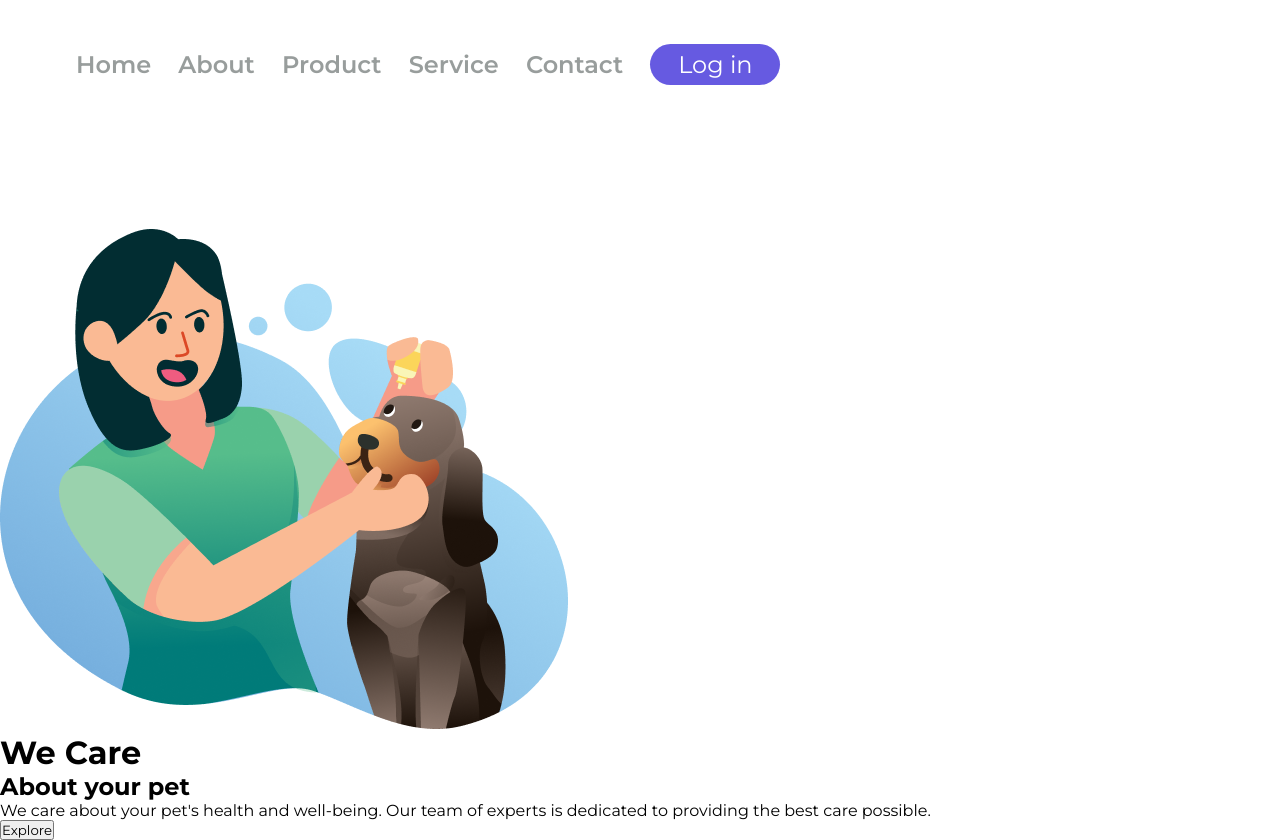
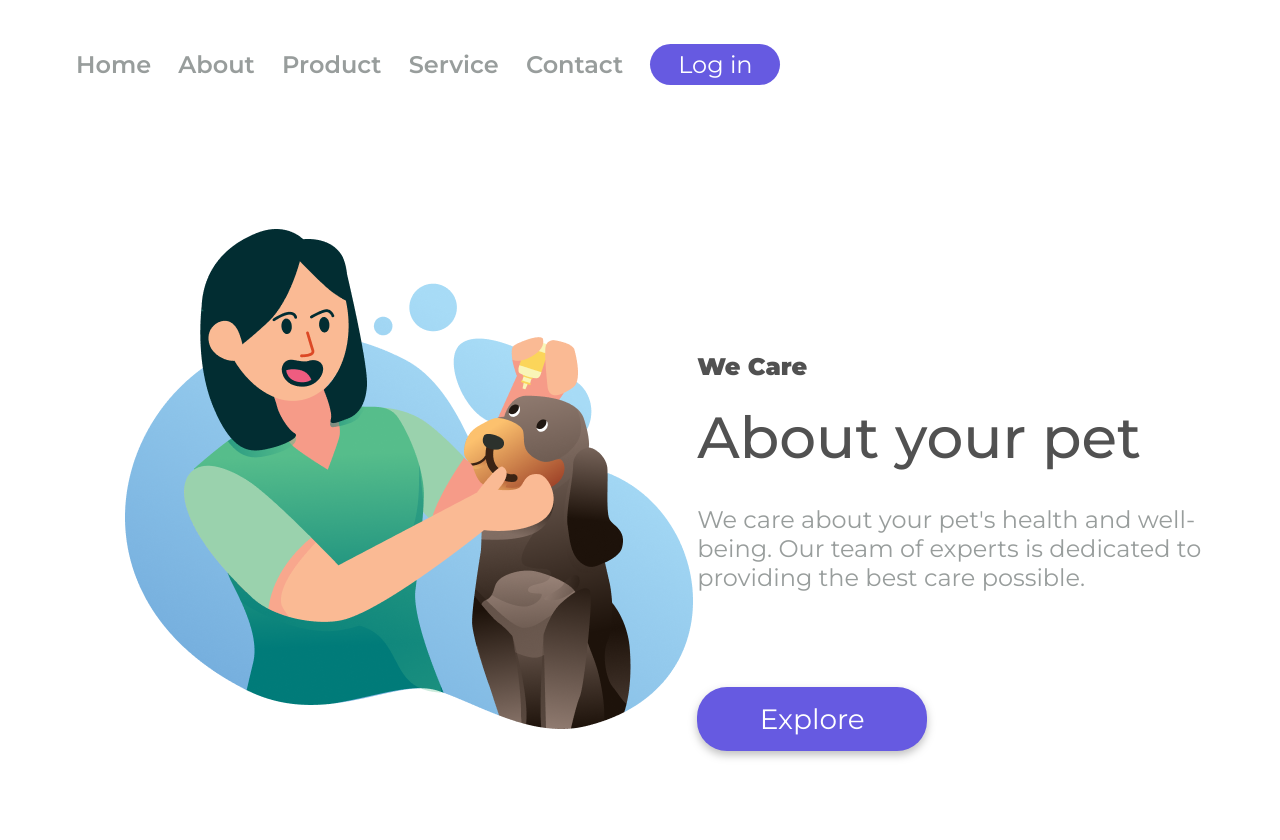
Before and after one commit to LuizPauloJRM/WeCare, a plain HTML site: page index.html in a window 1280 px wide. After the commit the page ends 800 px from the top, so only its background shows below. Drawn offline with Linux system fonts and the light colour scheme.

Commit message:
projeto finalizado conceitos css e html

```diff
--- a/index.html
+++ b/index.html
@@ -25,11 +25,15 @@
 
     <main><!--Conteúdo principal-->
         <img class="logo-image" src="assets/Illustration 2.png" alt="we-care-dog">
-        <h1>We Care</h1>
-        <h2>About your pet</h2>
-        <p>We care about your pet's health and well-being. Our team of experts is dedicated to providing the best care
-            possible.</p>
-        <button>Explore</button>
+        <section><!--Ou div-->
+            <h1>We Care</h1>
+            <h2>About your pet</h2>
+            <p>We care about your pet's health and well-being. Our team of experts is dedicated to providing the best
+                care
+                possible.</p>
+            <button class="button-main">Explore</button>
+        </section>
+
     </main>
 
 </body>
--- a/style/style.css
+++ b/style/style.css
@@ -35,4 +35,56 @@ header{
 .logo-image{
     width: 568px;
     height: 500px;
+    margin-left: 125px;
+
 }
+
+section{
+     display: inline-block;
+
+}
+
+h1{
+
+    font-weight: 900;
+    font-size: 24px;
+    line-height: 71px;
+    color: #515151;
+}
+
+h2{
+    font-weight: 500;
+    font-size: 58px;
+    line-height: 71px;
+    color: #515151;
+}
+
+p{
+    font-weight: 400;
+    font-size: 24px;
+    line-height: 29px;
+    color: #989D9C;
+    width: 515px;
+    margin-top: 32px;
+    margin-bottom: 65px;
+}
+
+.button-main{
+    background: #665AE1;
+    border-radius: 30px;
+    width: 230px;
+    height: 64px;
+    border: none;
+    font-size:24px;
+    line-height: 29px;
+    color: #FFFF;
+    cursor: pointer;
+    margin-top: 30px;
+    filter: drop-shadow(0px 4px 4px rgba(0, 0, 0, 0.25));
+    font-size: 28px;
+    line-height: 34px;
+
+}
+.button-main:hover{
+    background: #7A6BE1;
+}
```
